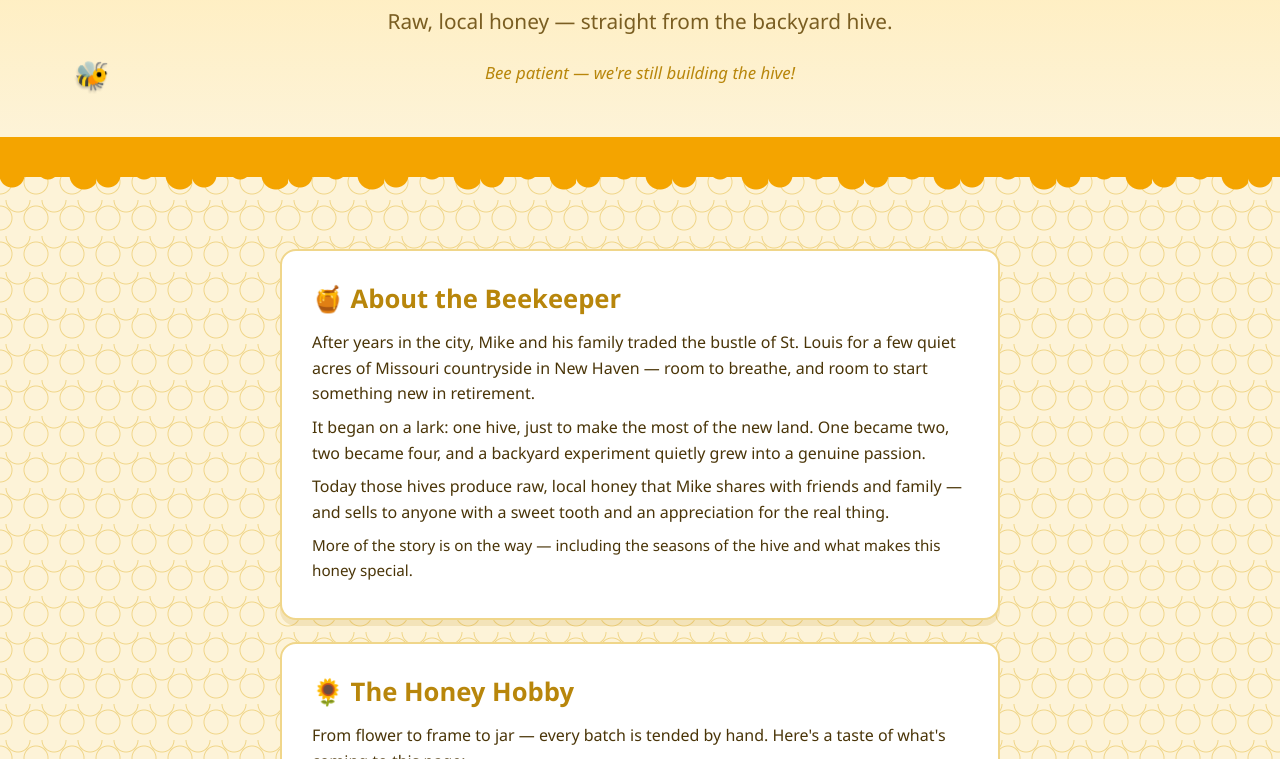
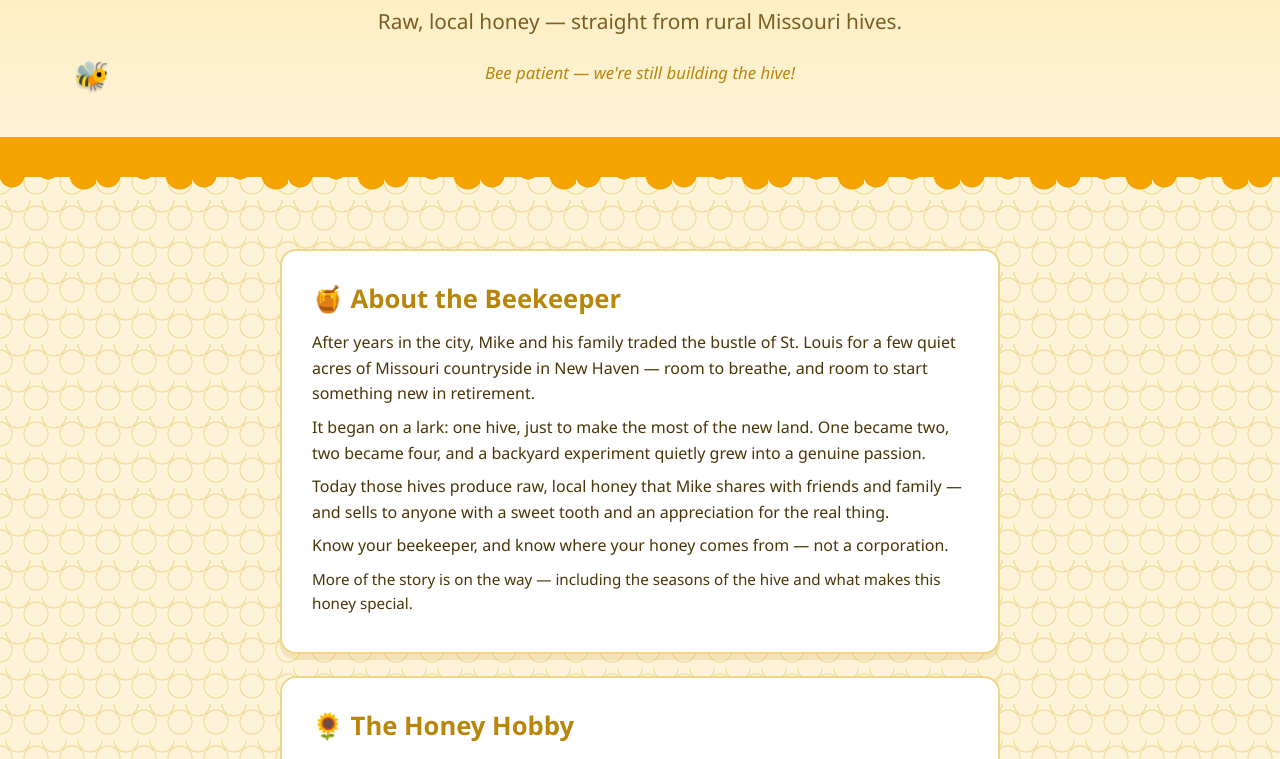
Before and after one commit to eric-d-ferguson/ferg-solar-bees, a plain HTML site: page index.html in a window 1280 px wide. Shown: the part 448-1207 px from the top of the page. Drawn offline with Linux system fonts and the light colour scheme.

Commit message:
Minor tweaks to readme

```diff
--- a/index.html
+++ b/index.html
@@ -16,7 +16,7 @@
   const SITE = {
     beekeeperName: "Mike Ferguson",       // e.g. "Jim Ferguson"
     apiaryName: "Ferg's Solar Bees",      // the name of his honey operation
-    tagline: "Raw, local honey — straight from the backyard hive.",
+    tagline: "Raw, local honey — straight from rural Missouri hives.",
     town: "New Haven, MO",
     email: "beekprnh@gmail.com",          // shown on the Contact card
     phone: "",                            // optional, e.g. "(555) 123-4567" — leave "" to hide
@@ -27,6 +27,7 @@
       "After years in the city, Mike and his family traded the bustle of St. Louis for a few quiet acres of Missouri countryside in New Haven — room to breathe, and room to start something new in retirement.",
       "It began on a lark: one hive, just to make the most of the new land. One became two, two became four, and a backyard experiment quietly grew into a genuine passion.",
       "Today those hives produce raw, local honey that Mike shares with friends and family — and sells to anyone with a sweet tooth and an appreciation for the real thing.",
+      "Know your beekeeper, and know where your honey comes from — not a corporation.",
     ],
   };
 </script>
```
Also changed, not shown: 1 other file.
